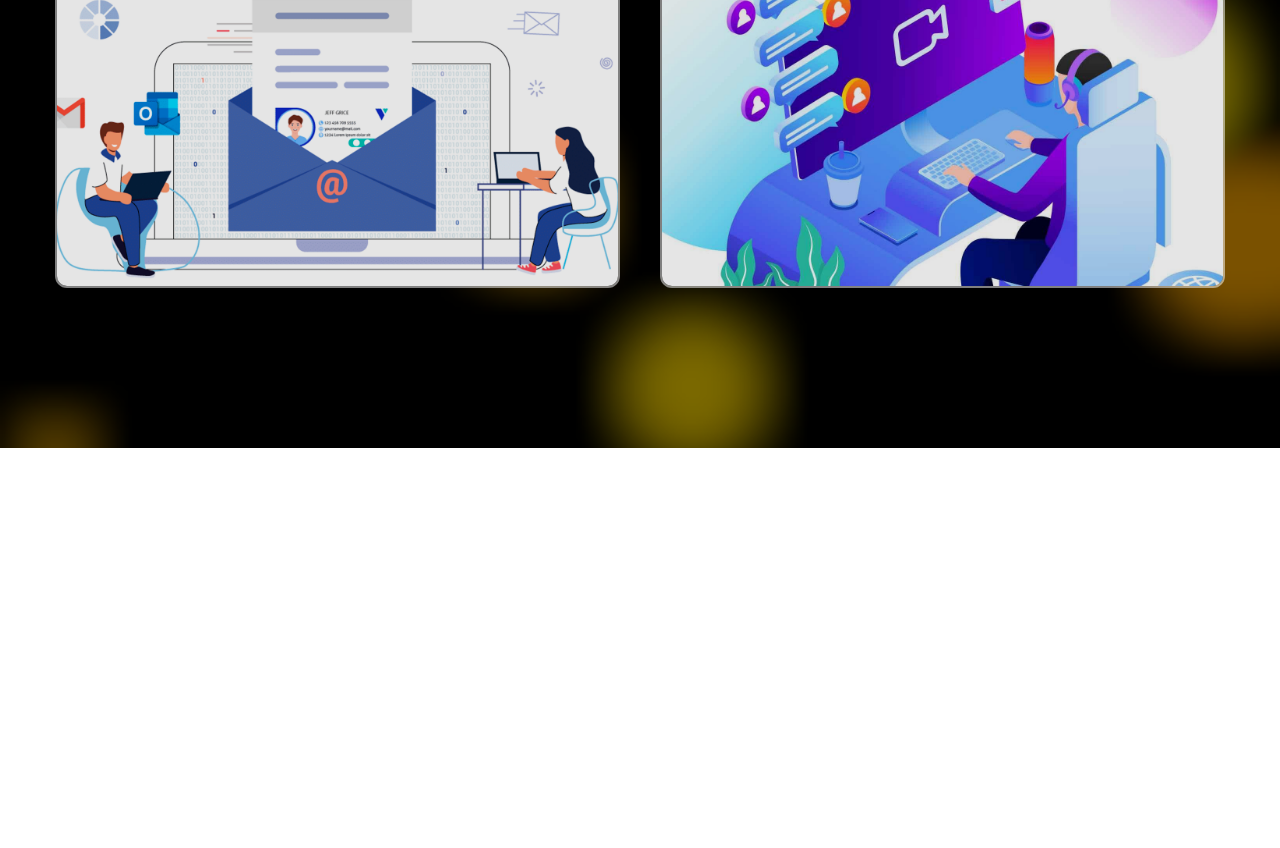
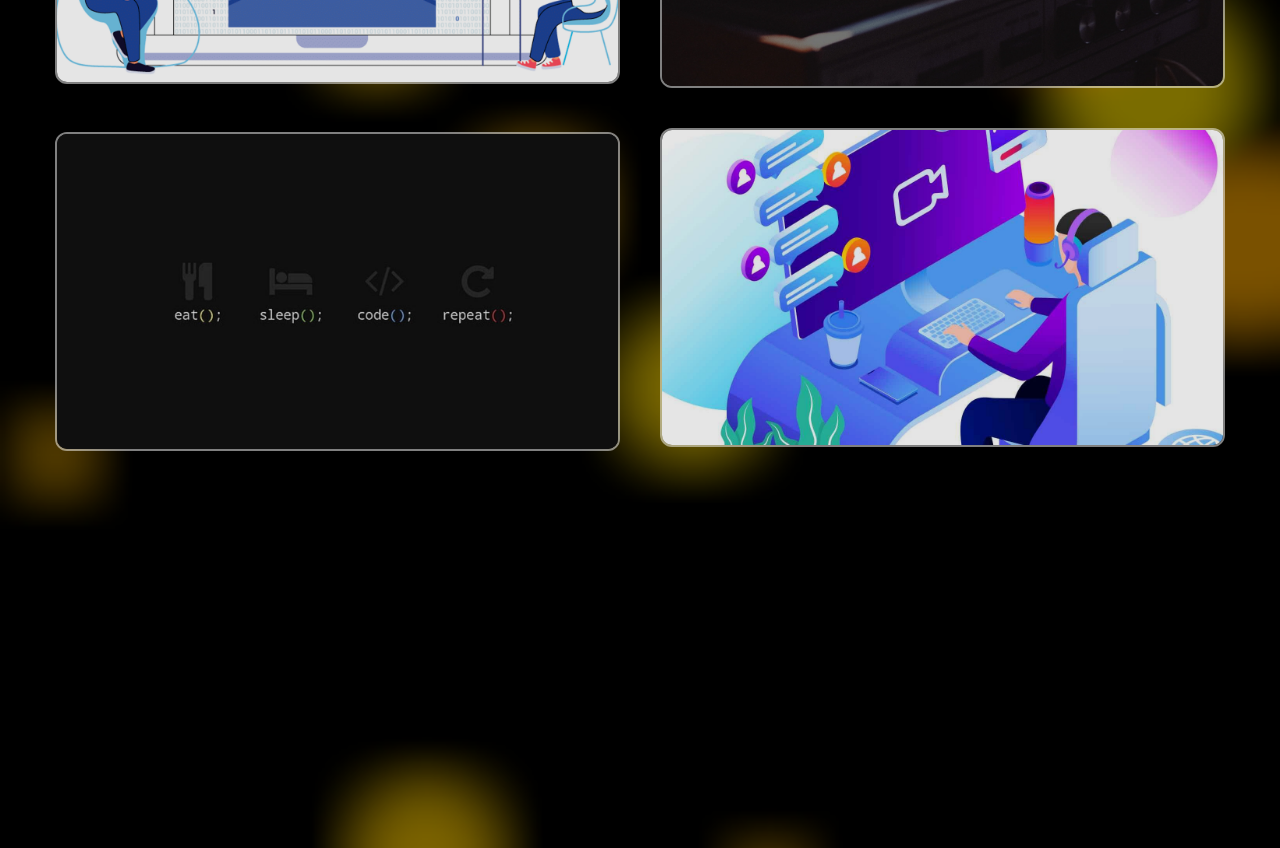
Before and after one commit to lalkalol1907/lalkalol1907.github.io, a React (Create React App) app: page / in a window 1280 px wide. Shown: the part 1940-2788 px from the top of the page. Before the commit the page ends 2388 px from the top, so only its background shows below. Built offline with nearby package versions, Linux system fonts and the light colour scheme; a web font is replaced by a local one.

Commit message:
add project

```diff
--- a/src/App.js
+++ b/src/App.js
@@ -14,7 +14,7 @@ const App = () => {
       <About />
       <Work />
       <Nav />
-      <div className="h-[100px]"></div>
+      <div className="h-[500px]"></div>
     </div>
   );
 };
--- a/src/components/Banner.js
+++ b/src/components/Banner.js
@@ -66,21 +66,21 @@ const Banner = () => {
                 rel="noreferrer"
                 target="_blank"
               >
-                <FaGithub />
+                <FaGithub className="hover:fill-purple-900 transition-colors" />
               </a>
               <a
                 href="https://vk.com/lalkalol1907"
                 rel="noreferrer"
                 target="_blank"
               >
-                <FaVk />
+                <FaVk className="hover:fill-blue-600 transition-colors" />
               </a>
               <a
                 href="https://t.me/lalkalol190777"
                 rel="noreferrer"
                 target="_blank"
               >
-                <FaTelegram />
+                <FaTelegram className="hover:fill-neutral-700 transition-colors" />
               </a>
             </motion.div>
           </div>
--- a/src/components/Work.js
+++ b/src/components/Work.js
@@ -5,20 +5,20 @@ import { fadeIn } from "../variants";
 import Img1 from "../assets/portfolio-img1.png";
 import Img2 from "../assets/portfolio-img2.jpg";
 import Img3 from "../assets/portfolio-img3.png";
+import Img4 from "../assets/portfolio-img4.jpg";
+import { FaGithub } from "react-icons/fa";
+
 const Work = () => {
   return (
     <section className="section" id="work">
-      <div className="container mx-auto">
-        <div className="flex flex-col lg:flex-row gap-x-10">
+      <div className="container mx-auto flex-col items-center">
         <motion.div
-            variants={fadeIn("right", 0.3)}
+          variants={fadeIn("down", 0.2)}
           initial="hidden"
           whileInView="show"
           viewport={{ once: false, amount: 0.3 }}
-            className="flex-1 flex flex-col gap-y-12 mb-10 lg:mb-0"
+          className="flex-1 h-[319.56px] mb-10 lg:mb-0"
         >
-            {/*  text  */}
-            <div className="flex-1">
           <h2 className="h2 leading-tight text-accent">
             My <br />
             Projects.
@@ -30,8 +30,18 @@ const Work = () => {
           >
             View all projects
           </button>
-            </div>
-            {/*  image  */}
+        </motion.div>
+
+        <div className="flex flex-col lg:flex-row items-center gap-x-10">
+          <motion.div
+            variants={fadeIn("right", 0.3)}
+            initial="hidden"
+            whileInView="show"
+            viewport={{ once: false, amount: 0.3 }}
+            className="flex-1 flex flex-col gap-y-12 mb-10 lg:mb-0"
+          >
+            {/*  text  */}
+
             <div className="group relative overflow-hidden border-2 border-white/50 rounded-xl">
               <div className="bg-black/10 group-hover:bg-black/70 w-full h-full absolute z-40 transition-all duration-300"></div>
               <img
@@ -57,6 +67,34 @@ const Work = () => {
                 Email client that presents messages like chats in a messenger
               </p>
             </div>
+
+            <div className="group relative overflow-hidden border-2 border-white/50 rounded-xl">
+              <div className="bg-black/10 group-hover:bg-black/70 w-full h-full absolute z-40 transition-all duration-300"></div>
+              <img
+                className="group-hover:scale-125 transition-all duration-500"
+                src={Img4}
+                alt=""
+              />
+              <div className="absolute -bottom-full left-12 group-hover:bottom-60 transition-all suration-700 z-50">
+                <span className="text-3xl text-white">
+                  Portfolio website (this)
+                </span>
+              </div>
+              <div className="absolute -bottom-full left-12 group-hover:bottom-48 transition-all suration-500 z-50">
+                <span className="text-gradient">Creator</span>
+              </div>
+              <FaGithub
+                className="absolute -bottom-full left-[32rem] group-hover:bottom-[17rem] transition-all suration-500 z-50 hover:cursor-pointer hover:fill-amber-600"
+                onClick={() =>
+                  window.open(
+                    "https://github.com/lalkalol1907/lalkalol1907.github.io"
+                  )
+                }
+              />
+              <p className="absolute -bottom-full left-12 group-hover:bottom-8 transition-all suration-700 z-50">
+                Person portfolio website written in React
+              </p>
+            </div>
           </motion.div>
           <motion.div
             variants={fadeIn("left", 0.5)}
@@ -66,12 +104,7 @@ const Work = () => {
             className="flex-1 flex flex-col gap-y-10"
           >
             {/* image */}
-            <div
-              className="group relative overflow-hidden border-2 border-white/50 rounded-xl"
-              onClick={() =>
-                window.open("https://github.com/lalkalol1907/MujahidV2")
-              }
-            >
+            <div className="group relative overflow-hidden border-2 border-white/50 rounded-xl">
               <div className="group-hover:bg-black/70 w-full h-full absolute z-40 transition-all duration-300"></div>
               <img
                 className="group-hover:scale-125 transition-all duration-500"
@@ -93,14 +126,15 @@ const Work = () => {
               <p className="absolute -bottom-full left-12 group-hover:bottom-8 transition-all suration-700 z-50">
                 Discord bot for listening to music on the server, written in TS
               </p>
+              <FaGithub
+                className="absolute -bottom-full left-[32rem] group-hover:bottom-[17rem] transition-all suration-500 z-50 hover:cursor-pointer hover:fill-amber-600"
+                onClick={() =>
+                  window.open("https://github.com/lalkalol1907/MujahidV2")
+                }
+              />
             </div>
 
-            <div
-              className="group relative overflow-hidden border-2 border-white/50 rounded-xl"
-              onClick={() =>
-                window.open("https://github.com/Crafty-Coders/SchoolChat")
-              }
-            >
+            <div className="group relative overflow-hidden border-2 border-white/50 rounded-xl">
               <div className="bg-black/10 group-hover:bg-black/70 w-full h-full absolute z-40 transition-all duration-300"></div>
               <img
                 className="group-hover:scale-125 transition-all duration-500"
@@ -123,6 +157,30 @@ const Work = () => {
                 Messenger created during the quarantine for integration into the
                 electronic education system
               </p>
+              <div className="flex absolute -bottom-full left-[28rem] group-hover:bottom-[17rem] transition-all suration-500 z-50 gap-x-4 ">
+                <FaGithub
+                  className="hover:cursor-pointer hover:fill-amber-600"
+                  onClick={() =>
+                    window.open("https://github.com/Crafty-Coders/SchoolChat")
+                  }
+                />
+                <FaGithub
+                  className="hover:cursor-pointer hover:fill-amber-600"
+                  onClick={() =>
+                    window.open(
+                      "https://github.com/Crafty-Coders/SchoolChatAndroid"
+                    )
+                  }
+                />
+                <FaGithub
+                  className="hover:cursor-pointer hover:fill-amber-600"
+                  onClick={() =>
+                    window.open(
+                      "https://github.com/Crafty-Coders/SchoolChatIOS"
+                    )
+                  }
+                />
+              </div>
             </div>
           </motion.div>
         </div>
```
Also changed, not shown: src/assets/portfolio-img4.jpg (added). Lines whose indentation alone changed are shown as unchanged.
